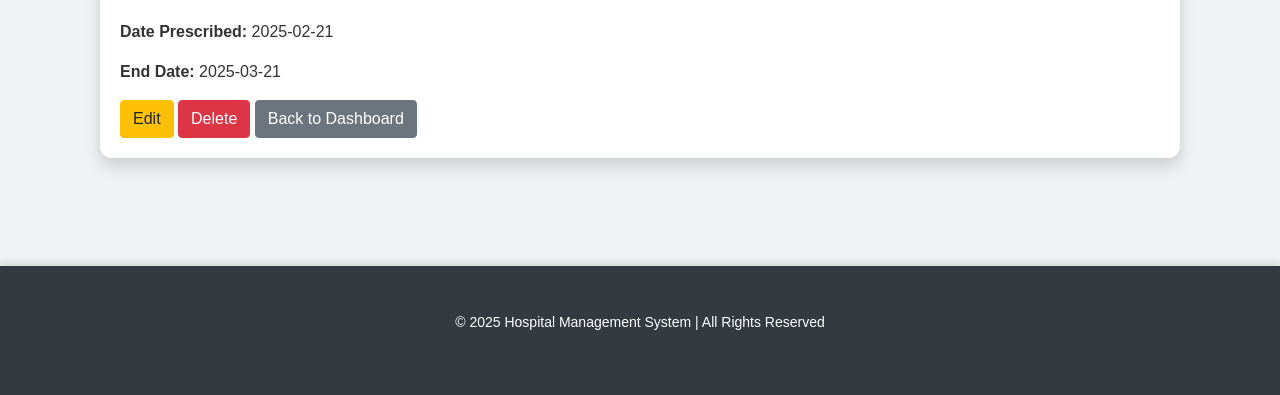
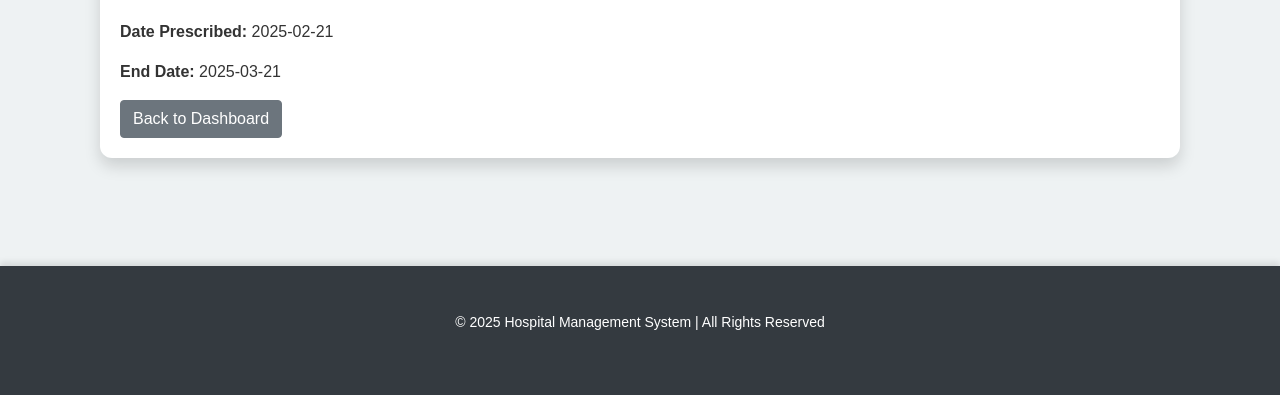
Before and after one commit to Dhanvi-Bhimani/Hospital_Management_System, a Flask app: page /doctor/prescription/view/1 in a window 1280 px wide. Shown: the part 478-873 px from the top of the page. Run offline with Flask 3, Linux system fonts and the light colour scheme; some libraries are stand-ins or nearby versions.

Commit message:
Role based access give to edit and delete button

```diff
--- a/app/templates/view_prescription.html
+++ b/app/templates/view_prescription.html
@@ -20,13 +20,19 @@
             </p>
 
             <div class="mt-3">
+                {% if current_user.role == 'doctor' or current_user.role == 'admin' %}
+
                 <a href="{{ url_for('doctor_routes.edit_prescription', prescription_id=prescription.id) }}" class="btn btn-warning">Edit</a>
 
                 <form method="POST" action="{{ url_for('doctor_routes.delete_prescription', prescription_id=prescription.id) }}" style="display:inline;" onsubmit="return confirm('Are you sure you want to delete this prescription?');">
                     <button type="submit" class="btn btn-danger">Delete</button>
                 </form>
+                {% endif %}
 
-                <a href="{{ url_for('main_routes.doctor_dashboard') }}" class="btn btn-secondary">Back to Dashboard</a>
+                {% set dashboard_url = url_for('doctor_routes.doctor_dashboard') if current_user.role == 'doctor' or current_user.role == 'admin' else url_for('patient.patient_dashboard') %}
+
+                <a href="{{ dashboard_url }}" class="btn btn-secondary">Back to Dashboard</a>
+
             </div>
         </div>
     </div>
```
